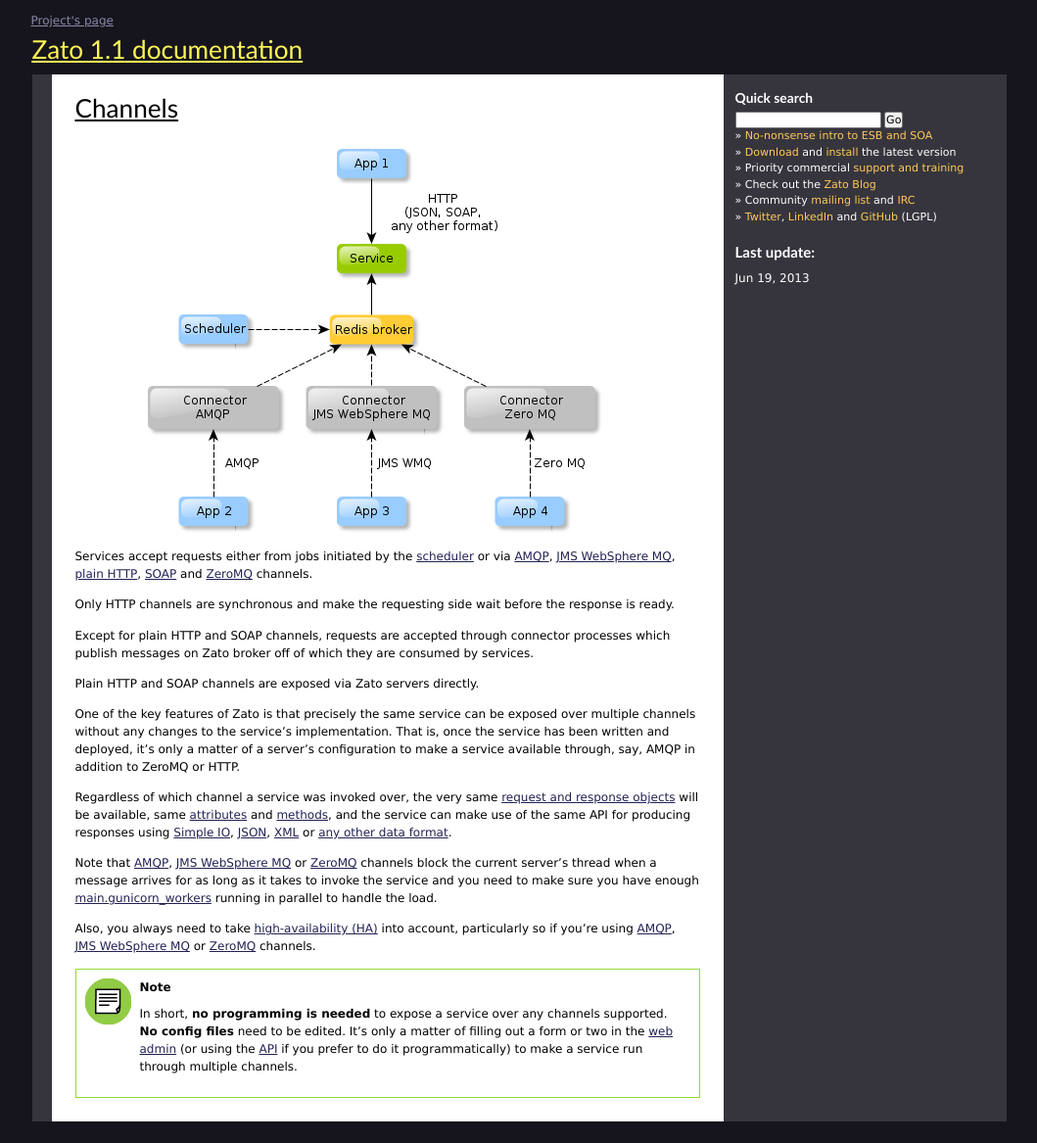
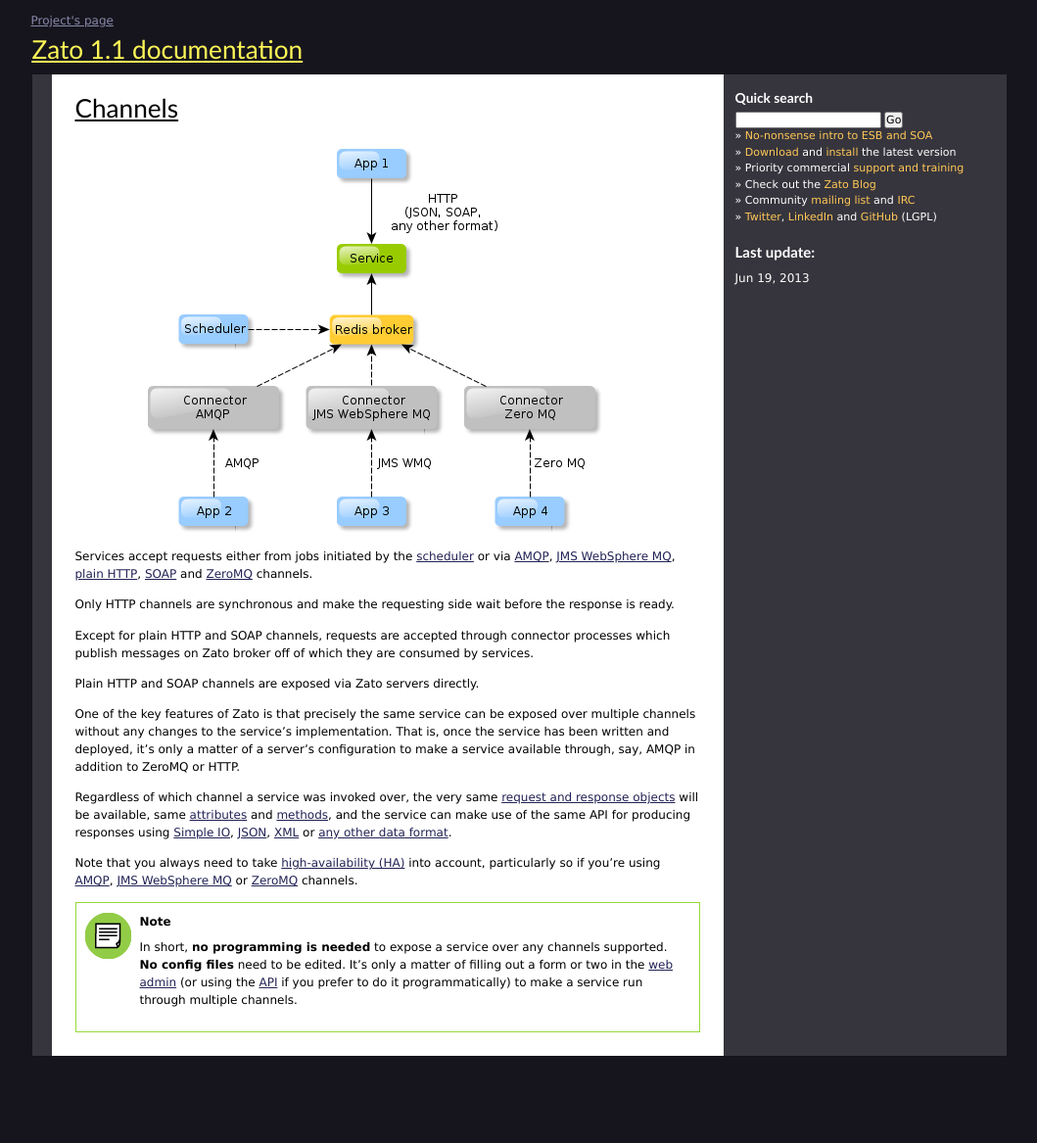
Before and after one commit to rfdiazpr/zato-docs, a Sphinx documentation site: the page built from sphinx/progguide/channels.txt, in a window 1280 px wide. Shown: the whole page at 98% size, without its empty margins (110-1169 px from the left). Built offline with Sphinx 7.4.7, drawn with Linux system fonts in a browser that asks for light colours; after the commit the page ends 1100 px from its top, so only the background shows below that.

Commit message:
Well, there's not that much blocking after all

```diff
--- a/sphinx/admin/guide/ha.txt
+++ b/sphinx/admin/guide/ha.txt
@@ -19,11 +19,6 @@
 
 * Each cluster has a single HTTP load-balancer in front of it so the traffic
   is always distribute fairly over all servers
-
-* Receving a message sent by the scheduler blocks the current server thread for as long
-  as it's needed to invoke the service. You need to make sure the cluster has enough
-  :ref:`main.gunicorn_workers <admin-guide-config-server-main.gunicorn_workers>`
-  running in parallel to handle the load.
 
 * If a cluster establishes any AMQP, JMS WebSphere MQ or ZeroMQ connections,
   these are always managed by connector processes - there are as many connectors
--- a/sphinx/progguide/channels.txt
+++ b/sphinx/progguide/channels.txt
@@ -44,14 +44,7 @@
 or
 :doc:`any other data format <./other-formats>`.
 
-Note that :doc:`AMQP <../web-admin/channels/amqp>`,
-:doc:`JMS WebSphere MQ <../web-admin/channels/jms-wmq>`
-or
-:doc:`ZeroMQ <../web-admin/channels/zmq>` channels block the current server's thread
-when a message arrives for as long as it takes to invoke the service and you need to make sure you have enough
-:ref:`main.gunicorn_workers <admin-guide-config-server-main.gunicorn_workers>` running in parallel to handle the load.
-
-Also, you always need to take
+Note that you always need to take
 :doc:`high-availability (HA) <../admin/guide/ha>`
 into account, particularly so
 if you're using
--- a/sphinx/progguide/scheduler.txt
+++ b/sphinx/progguide/scheduler.txt
@@ -35,11 +35,6 @@
 this will accessible to a service in its :ref:`request.payload <progguide-req-resp-req>`
 attribute.
 
-Receving a message sent by the scheduler blocks the current server thread for as long
-as it's needed to invoke the service. You need to make sure the cluster has enough
-:ref:`main.gunicorn_workers <admin-guide-config-server-main.gunicorn_workers>`
-running in parallel to handle the load.
-
 .. image:: /gfx/progguide/scheduler-job1.png
    :align: center
 
```
